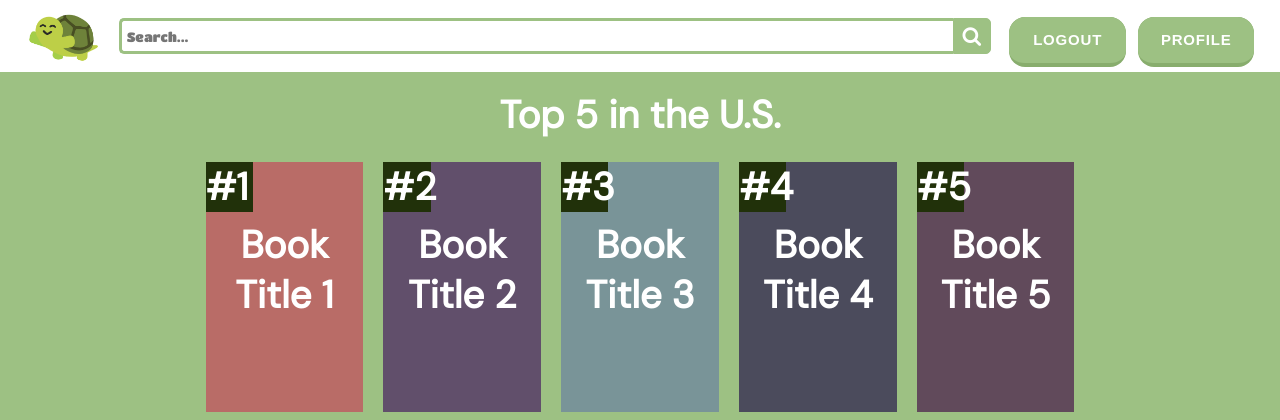
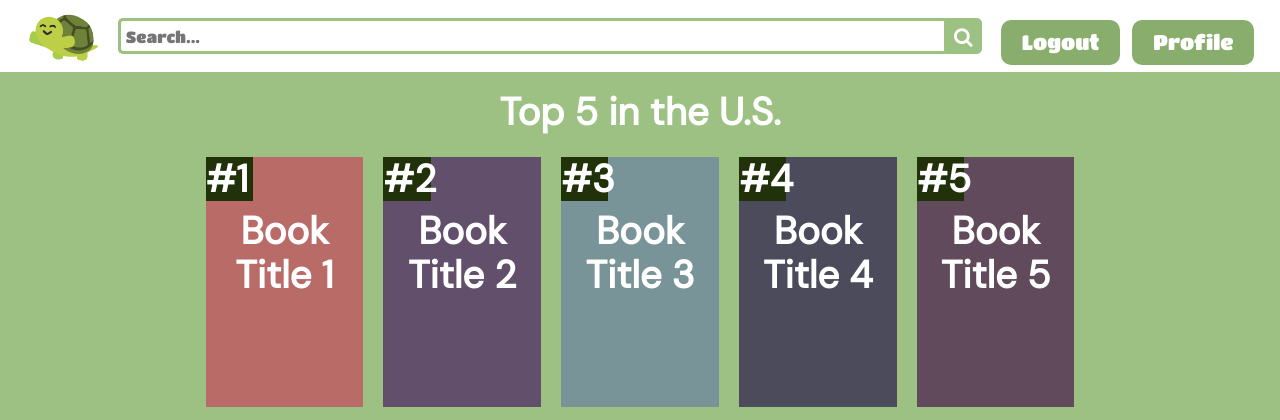
Before and after one commit to lulubugqu/read-write-app, a Flask app: page /home in a window 1280 px wide. Shown: the top 420 px of the page. Run offline with Flask 3, Linux system fonts and the light colour scheme; some libraries are stand-ins or nearby versions.

Commit message:
changed buttons

```diff
--- a/static/css/style.css
+++ b/static/css/style.css
@@ -6,6 +6,12 @@
   font-family: 'Titan One', sans-serif;
   margin: 0px;
 }
+
+.launch {
+  width: 75%;
+  margin: 0 auto;
+}
+
 
 .launch h1 {
   color: #484E23;
@@ -33,7 +39,17 @@
 }
 
 /* Button CSS */
-.button-login, .button-signup, .button-guest, #button-nav {
+#button-extra {
+  background-color: #88ad6d;
+  border-radius: 10px;
+  border: 0;
+  font-size: 130%;
+  color: white;
+}
+
+
+/* OLD BUTTON CSS - saving because theres a lot going on and I don't want to accientally break something*/
+/* .button-login, .button-signup, .button-guest, #button-nav {
   appearance: button;
   background-color: #88ad6d;
   border: solid transparent;
@@ -95,7 +111,7 @@
 .button-login:active, .button-signup:active, .button-guest:active, #button-nav:active{
   border-width: 4px 0 0;
   background: none;
-}
+} */
 
 /* NAVBAR IN NAVBASE */
 .nav_wrap {
--- a/templates/base.html
+++ b/templates/base.html
@@ -6,6 +6,7 @@
     <meta name="viewport" content="width=device-width, initial-scale=1.0">
     <title>{% block title %}{% endblock %}</title>
     <link rel="stylesheet" href="{{url_for('static', filename='css/style.css')}}">
+    <link rel="stylesheet" href="https://cdn.jsdelivr.net/npm/purecss@3.0.0/build/pure-min.css" integrity="sha384-X38yfunGUhNzHpBaEBsWLO+A0HDYOQi8ufWDkZ0k9e0eXz/tH3II7uKZ9msv++Ls" crossorigin="anonymous">
 </head>
 {% block body %}
     <body class="base">
--- a/templates/launch.html
+++ b/templates/launch.html
@@ -12,19 +12,19 @@
 <div class="buttonDiv">
     <div id=launch_button>
         <a href="/login">
-        <button class="button-login">Login</button>
+        <button class="pure-button" id="button-extra">Login</button>
         </a>
     </div>
 
     <div id=launch_button>
         <a href="/signup">
-            <button class="button-signup">Sign Up</button>
+            <button class="pure-button" id="button-extra">Sign Up</button>
         </a>
     </div>
 
     <div id=launch_button>
         <a href="/home">
-            <button class="button-guest">Continue as Guest</button>
+            <button class="pure-button" id="button-extra">Continue As Guest</button>
         </a>
     </div>
 </div>
--- a/templates/navbase.html
+++ b/templates/navbase.html
@@ -7,6 +7,7 @@
     <title>{% block title %}navbase{% endblock %}</title>
     <link rel="stylesheet" href="{{url_for('static', filename='css/style.css')}}">
     <link rel="stylesheet" href="https://maxcdn.bootstrapcdn.com/font-awesome/4.7.0/css/font-awesome.min.css"/>
+    <link rel="stylesheet" href="https://cdn.jsdelivr.net/npm/purecss@3.0.0/build/pure-min.css" integrity="sha384-X38yfunGUhNzHpBaEBsWLO+A0HDYOQi8ufWDkZ0k9e0eXz/tH3II7uKZ9msv++Ls" crossorigin="anonymous">
     <script src="{{url_for('static', filename='js/navbase.js')}}" defer></script>
 </head>
 {% block body %}
@@ -29,7 +30,7 @@
     <div class="login_out_wrap">
         <div id=out_button>
             <a href="/launch">
-                <button id="button-nav">Logout</button>
+                <button class="pure-button" id="button-extra">Logout</button>
             </a>
         </div>
     </div>
@@ -37,7 +38,7 @@
     <div class="profile_wrap">
         <div id=profile_button>
             <a href="/user">
-                <button id="button-nav">Profile</button>
+                <button class="pure-button" id="button-extra">Profile</button>
             </a>
         </div>
     </div>
```
